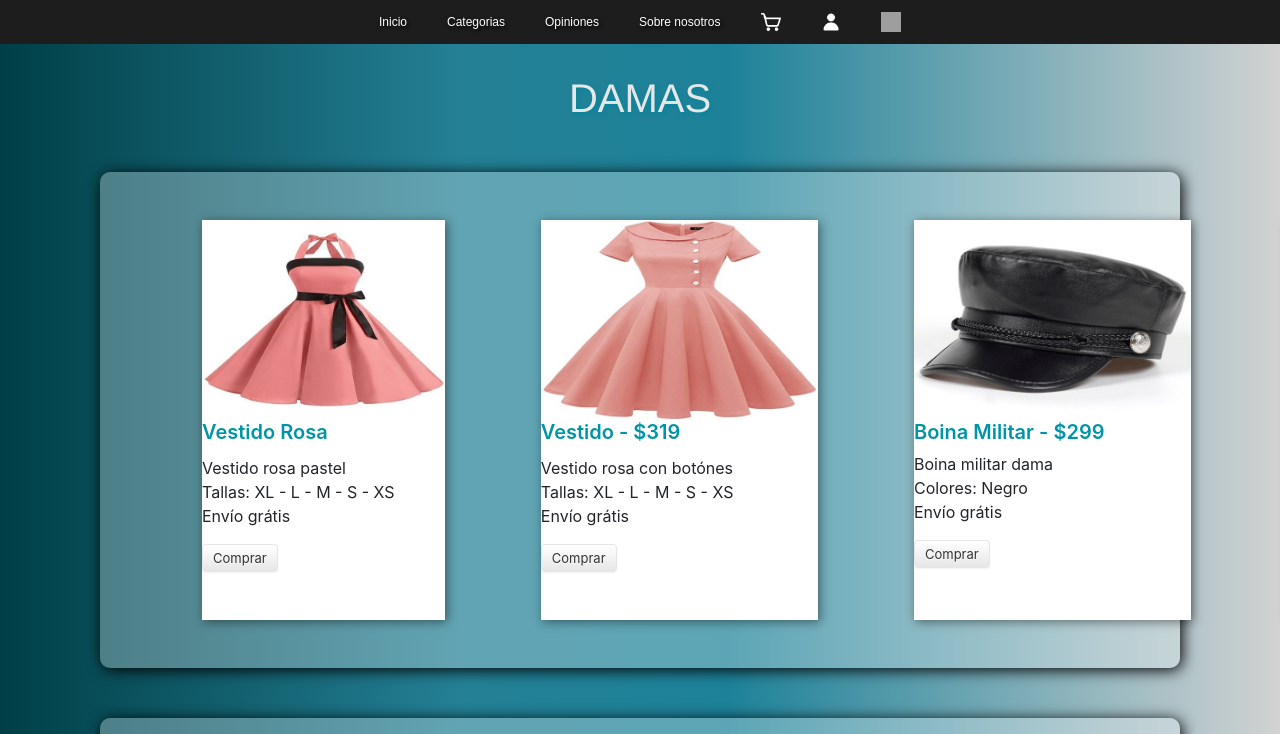
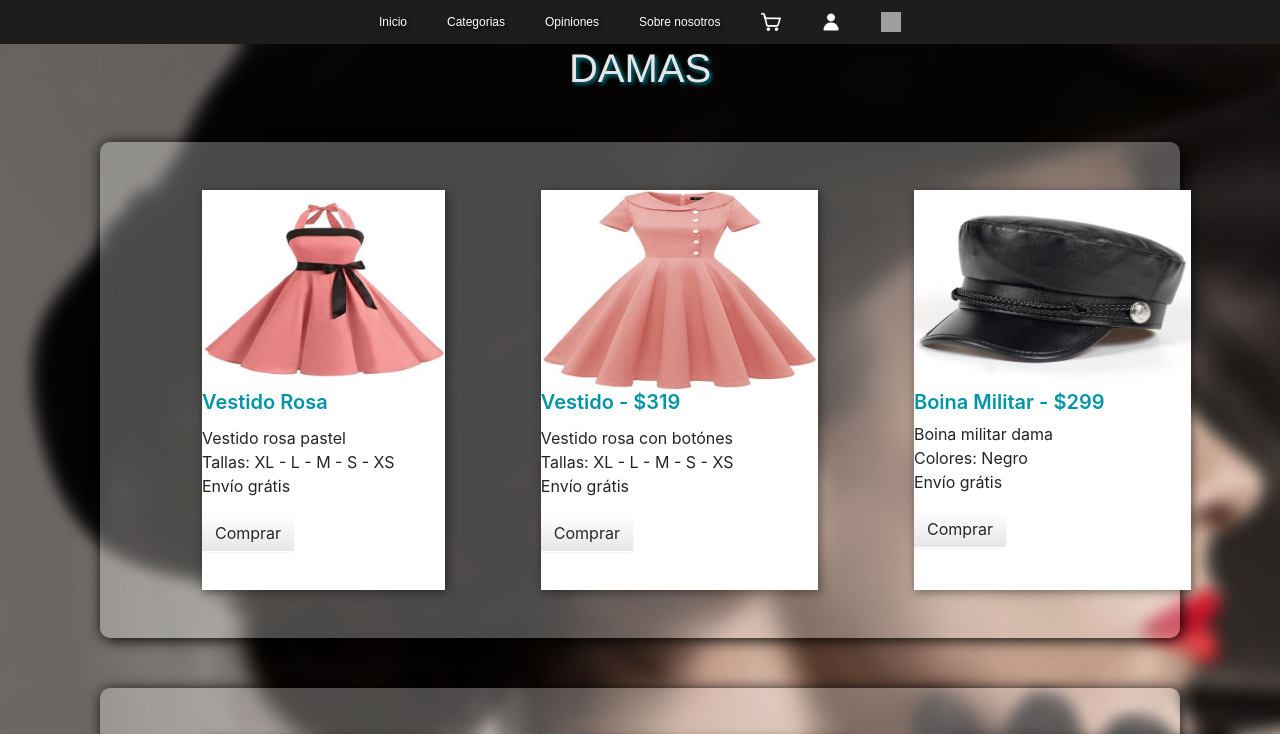
Before and after one commit to 203720/Landing-page, a React (Create React App) app in the folder proyecto-api/: page /Mujeres in a window 1280 px wide. Shown: the top 734 px of the page. Built offline with nearby package versions, Linux system fonts and the light colour scheme; grey boxes are pictures that could not be loaded.

Commit message:
Update Mujeres.jsx
Co-Authored-By: Emilio Torres <77992695+203453@users.noreply.github.com>

```diff
--- a/proyecto-api/src/pages/Mujeres.jsx
+++ b/proyecto-api/src/pages/Mujeres.jsx
@@ -3,7 +3,9 @@ import '../css/categorias.css'
 
 export const Mujeres = () => {
      return (
-          <div>
+
+          <div style={{backgroundImage:`url(recursos/mujeres.jpg)`}}>
+            <link  rel="stylesheet" href="https://stackpath.bootstrapcdn.com/bootstrap/4.4.1/css/bootstrap.min.css" integrity="sha384-Vkoo8x4CGsO3+Hhxv8T/Q5PaXtkKtu6ug5TOeNV6gBiFeWPGFN9MuhOf23Q9Ifjh" crossorigin="anonymous"></link>
   <h1>DAMAS</h1>
   <div className="cardCategorias-colums">
     <div className="cardCategorias" style={{width: '18rem'}}>
```
